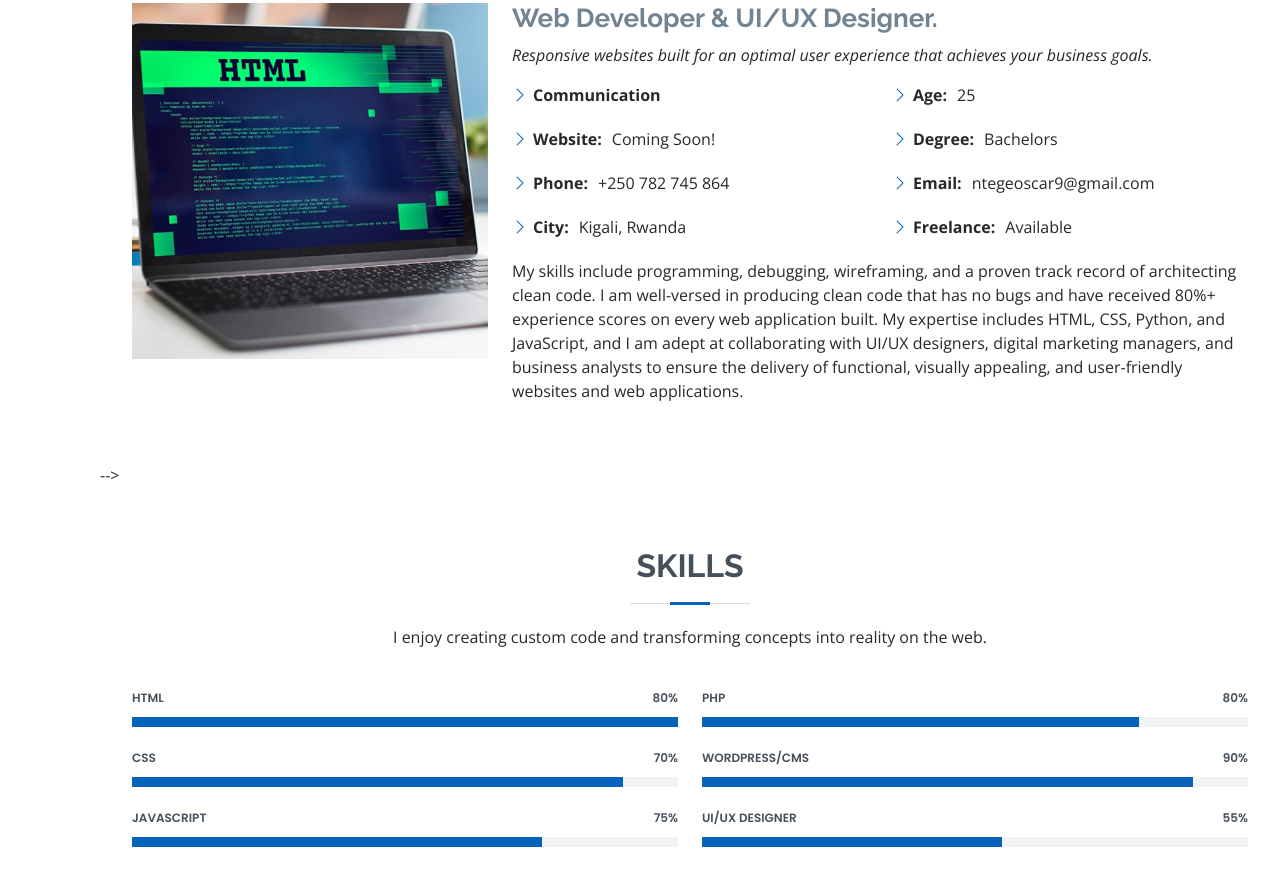
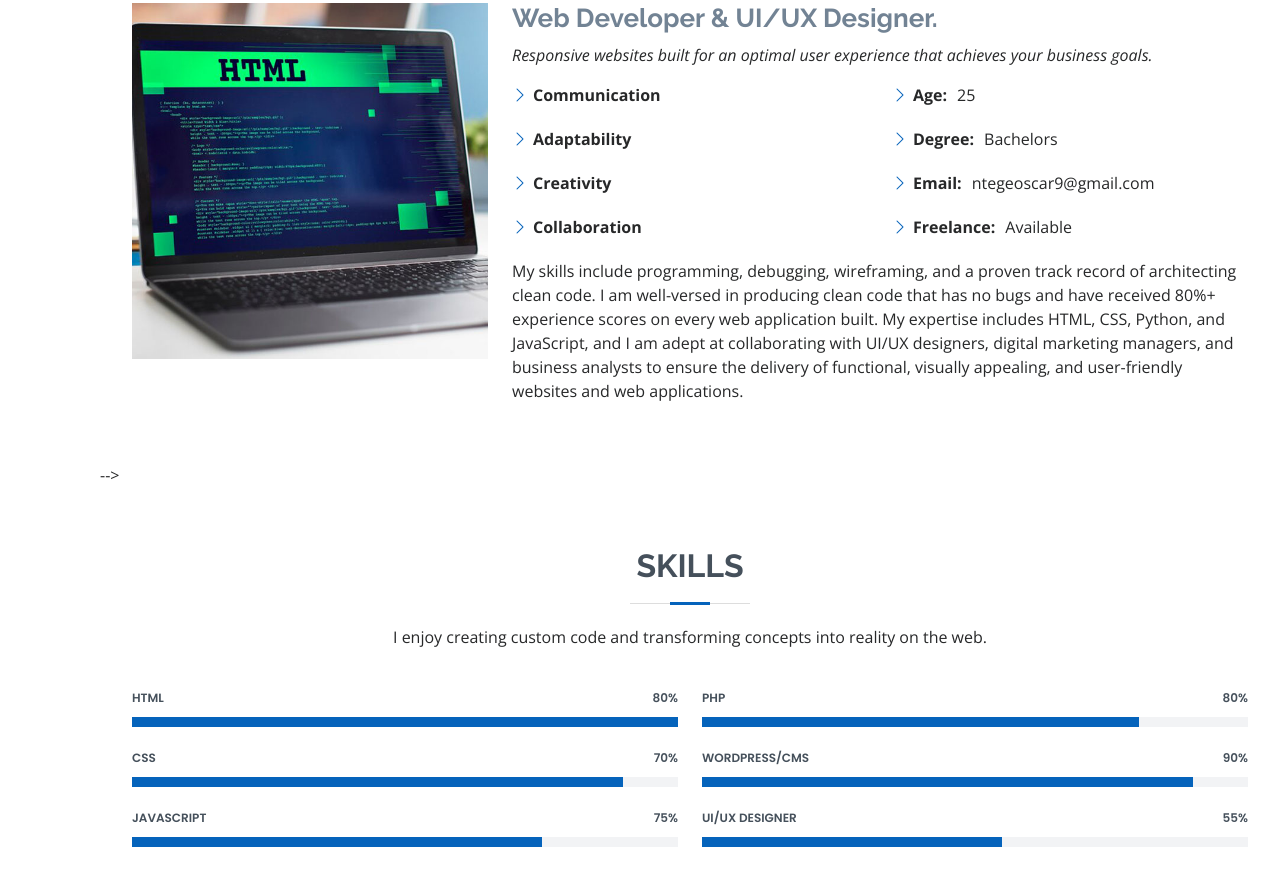
Before and after one commit to ntegeoscar/ntegeoscar.github.io, a plain HTML site: page index.html in a window 1280 px wide. Shown: the part 1013-1898 px from the top of the page. Drawn offline with nearby package versions, Linux system fonts and the light colour scheme.

Commit message:
Update index.html

```diff
--- a/index.html
+++ b/index.html
@@ -95,9 +95,9 @@
               <div class="col-lg-6">
                 <ul>
                   <li><i class="bi bi-chevron-right"></i> <strong>Communication</strong> <span></span></li>
-                  <li><i class="bi bi-chevron-right"></i> <strong>Website:</strong> <span>Coming Soon!</span></li>
-                  <li><i class="bi bi-chevron-right"></i> <strong>Phone:</strong> <span>+250 782 745 864</span></li>
-                  <li><i class="bi bi-chevron-right"></i> <strong>City:</strong> <span>Kigali, Rwanda</span></li>
+                  <li><i class="bi bi-chevron-right"></i> <strong>Adaptability</strong> <span></span></li>
+                  <li><i class="bi bi-chevron-right"></i> <strong>Creativity</strong> <span></span></li>
+                  <li><i class="bi bi-chevron-right"></i> <strong>Collaboration</strong> <span></span></li>
                 </ul>
               </div>
               <div class="col-lg-6">
```
